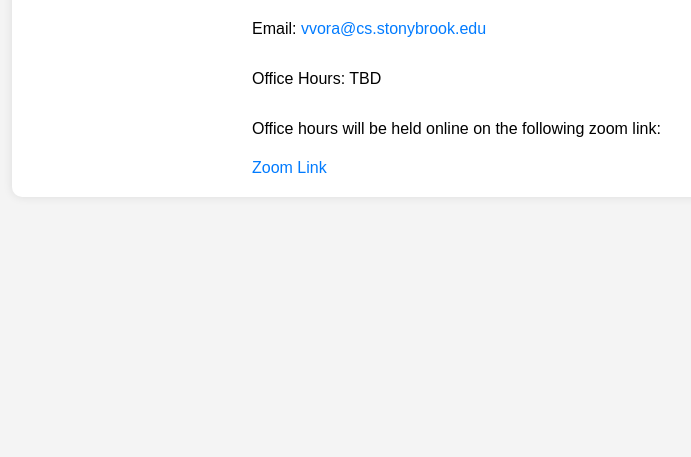
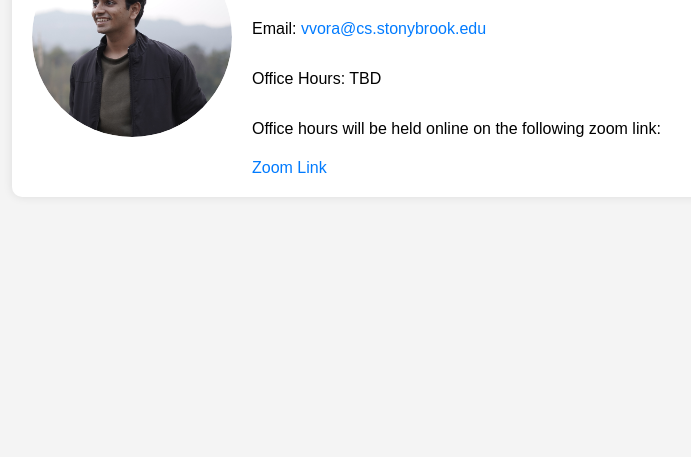
Before and after one commit to Varunvora18/Varun-CSE-305-TA, a plain HTML site: page index.html in a window 1280 px wide. Shown: the part 343-800 px from the top of the page, without its empty margins (208-899 px from the left). Drawn offline with Linux system fonts and the light colour scheme.

Commit message:
Image path changed Commit

```diff
--- a/index.html
+++ b/index.html
@@ -63,7 +63,7 @@
     <div class="card">
         <div class="profile-photo">
             <!-- Add your profile photo link below -->
-            <img src="D:\Wallpapers\varun_crop.JPG" alt="Varun Dharmesh Vora">
+            <img src="imgs\varun.JPG" alt="Varun Dharmesh Vora">
         </div>
         <div class="details">
             <h2>Varun Dharmesh Vora</h2>
```
